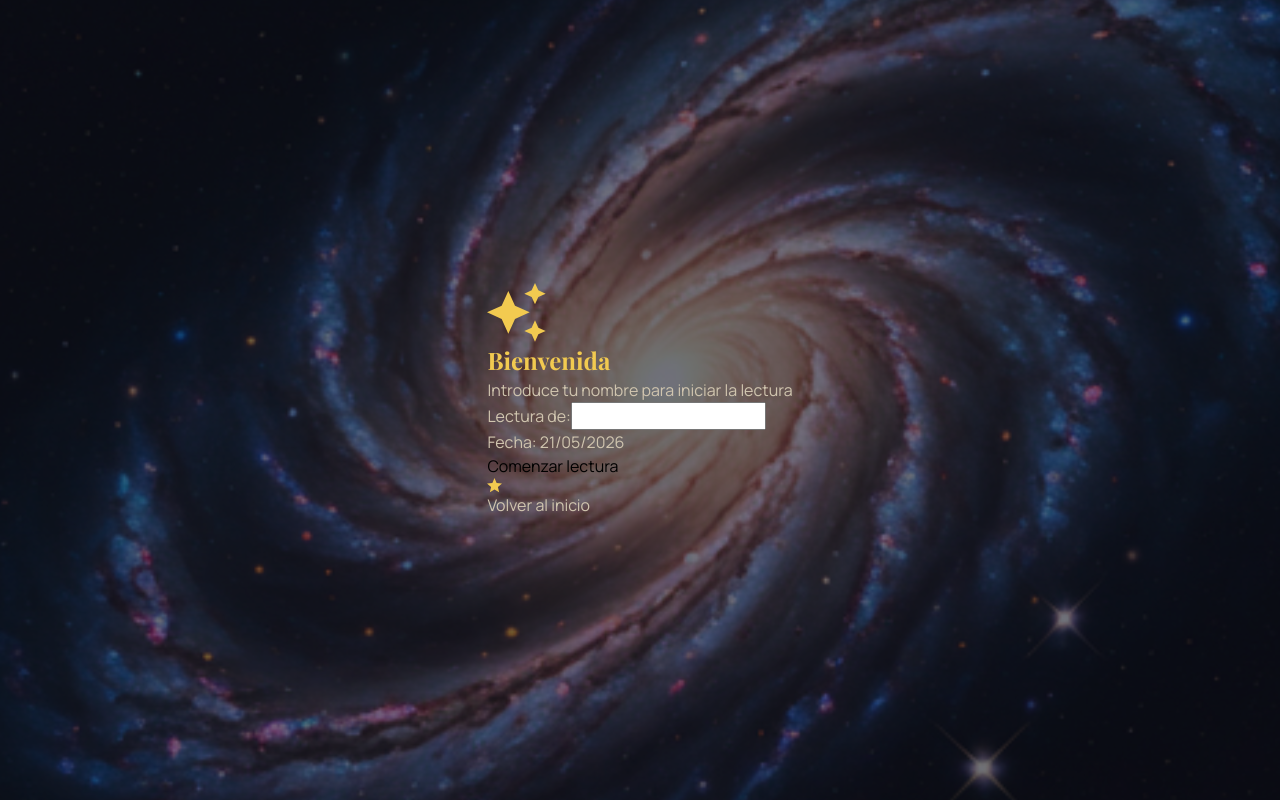
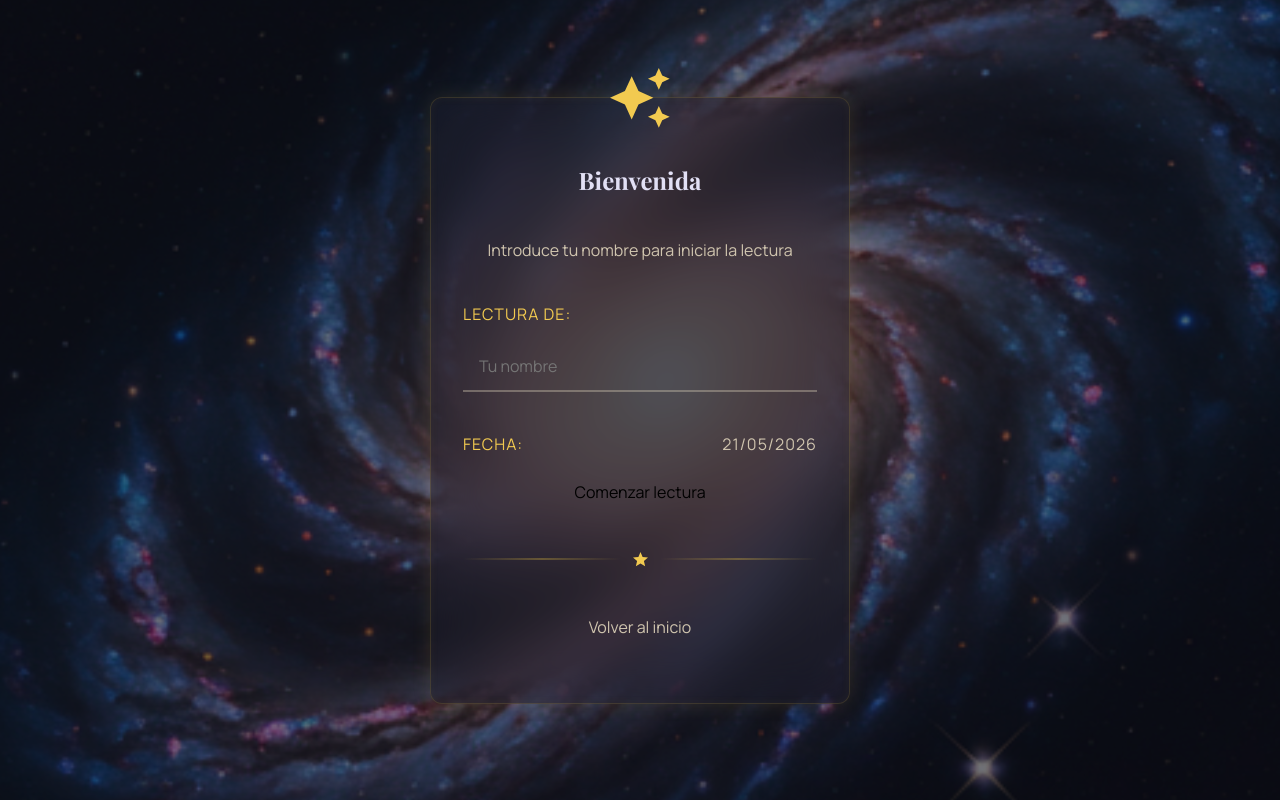
Before and after one commit to FactoriaF5-Tarot-Team1/GoddessesTarot, a React (Vite) app: page /reading-name in a window 1280 px wide. Built offline with nearby package versions, Linux system fonts and the light colour scheme; a web font is replaced by a local one.

Commit message:
style: add style to form

```diff
--- a/src/components/readingForm/ReadingForm.jsx
+++ b/src/components/readingForm/ReadingForm.jsx
@@ -1,6 +1,6 @@
 import React from "react";
 import starIcon from "../../assets/icons/stars.svg";
-import tinyStar from "../../assets/icons/tinyStar.svg";
+import tinyStar from "../../assets/icons/tiny-star.svg";
 import styles from "./ReadingForm.module.scss";
 
 function ReadingForm() {
@@ -14,18 +14,44 @@ function ReadingForm() {
   return (
     <section aria-labelledby="reading-title" className={styles.formSection}>
       <form className={styles.form}>
-        <img src={starIcon} alt="Tres estrellas que evocan el cielo nocturno" />
-        <h1>Bienvenida</h1>
+        <img
+          src={starIcon}
+          alt="Tres estrellas que evocan el cielo nocturno"
+          className={styles.starIcon}
+        />
+
+        <h1 className={styles.title}>Bienvenida</h1>
         <p>Introduce tu nombre para iniciar la lectura</p>
 
-        <label htmlFor="name">Lectura de:</label>
-        <input type="text" id="name" name="name" required minLength={2} />
+        <div className={styles.group}>
+          <label htmlFor="name" className={styles.label}>
+            Lectura de:
+          </label>
+          <input
+            type="text"
+            id="name"
+            name="name"
+            placeholder="Tu nombre"
+            required
+            minLength={2}
+            className={styles.input}
+          />
+        </div>
 
-        <p className={styles.date}>Fecha: {formattedDay}</p>
+        <p className={styles.date}>
+          Fecha: <span className={styles.dateValue}>{formattedDay}</span>
+        </p>
 
         <button>Comenzar lectura</button>
 
-        <img src={tinyStar} alt="Pequeña estrella decorativa" />
+        <div className={styles.divider}>
+          <img
+            src={tinyStar}
+            alt="Pequeña estrella decorativa"
+            className={styles.decorative}
+          />
+        </div>
+
         <a href="/">Volver al inicio</a>
       </form>
     </section>
--- a/src/components/readingForm/ReadingForm.module.scss
+++ b/src/components/readingForm/ReadingForm.module.scss
@@ -1,4 +1,5 @@
 @use "../../styles/variables" as v;
+@use "../../styles/mixins" as m;
 
 .formSection {
   position: relative;
@@ -19,3 +20,119 @@
     z-index: -1;
   }
 }
+
+.form {
+  @include m.glass-form;
+
+  position: relative;
+  padding: 4rem 2rem;
+  text-align: center;
+  max-width: 420px;
+  width: 90%;
+  display: flex;
+  flex-direction: column;
+  gap: 1.5rem;
+}
+
+.starIcon {
+  width: 60px;
+  position: absolute;
+  top: -30px;
+  left: 50%;
+  transform: translateX(-50%);
+  z-index: 3;
+
+  &::after {
+    content: "";
+    position: absolute;
+    top: 50%;
+    left: 50%;
+    width: 200%;
+    height: 200%;
+    transform: translate(-50%, -50%);
+    border-radius: 50%;
+    background: radial-gradient(
+      circle,
+      rgba(242, 202, 64, 0.35) 0%,
+      rgba(242, 202, 64, 0.15) 40%,
+      rgba(242, 202, 64, 0) 80%
+    );
+    filter: blur(30px);
+    z-index: -1;
+  }
+}
+
+.title {
+  color: v.$color-txt-btn;
+  margin-bottom: 1rem;
+}
+
+.group {
+  display: flex;
+  flex-direction: column;
+  align-items: flex-start;
+  gap: 1rem;
+  width: 100%;
+}
+
+.label {
+  color: v.$color-accent;
+  text-transform: uppercase;
+  letter-spacing: 1px;
+  padding-top: 1rem;
+}
+
+.input {
+  width: 100%;
+  padding: 0.75rem 1rem;
+  border: none;
+  background: none;
+  color: v.$form-placeholder;
+  border-bottom: 2px solid v.$form-placeholder;
+  outline: none;
+}
+
+.date {
+  color: v.$color-accent;
+  text-transform: uppercase;
+  letter-spacing: 1px;
+
+  display: flex;
+  justify-content: space-between;
+
+  padding-top: 1rem;
+}
+
+.dateValue {
+  color: v.$color-text;
+}
+
+.divider {
+  position: relative;
+  width: 100%;
+  display: flex;
+  justify-content: center;
+  align-items: center;
+  margin: 1.5rem 0;
+
+  &::before,
+  &::after {
+    content: "";
+    flex: 1;
+    height: 2px;
+    background: v.$form-divider;
+  }
+
+  &::before {
+    margin-right: 12px;
+  }
+
+  &::after {
+    margin-left: 12px;
+  }
+}
+
+.decorative {
+  width: 15px;
+  z-index: 2;
+}
--- /dev/null
+++ b/src/styles/_mixins.scss
@@ -0,0 +1,18 @@
+/*
+Los mixins sons bloques de código reutilizables que te permiten agrupar conjuntos de propiedades CSS o estilos completos
+*/
+
+@use "variables" as v;
+
+@mixin glass-form {
+  background: v.$form-bg;
+  backdrop-filter: blur(v.$form-blur);
+  -webkit-backdrop-filter: blur(v.$form-blur);
+
+  border: 1px solid v.$form-border;
+  border-radius: v.$form-radius;
+
+  box-shadow:
+    0 0 20px v.$form-shadow,
+    inset 0 0 10px v.$form-inner-shadow;
+}
--- a/src/styles/_variables.scss
+++ b/src/styles/_variables.scss
@@ -25,3 +25,18 @@ $font-secondary: "Manrope", sans-serif;
 $border-rad-btn: 8px;
 $border-rad-card: 16px;
 $border-rad-tarot: 12px;
+
+// FORM
+$form-bg: rgb(30, 30, 45, 0.40);
+$form-border: rgba(242, 202, 64, 0.15);
+$form-shadow: rgba(242, 202, 80, 0.10);
+$form-inner-shadow: rgba(242, 202, 80, 0.05);
+$form-blur: 24px;
+$form-radius: 12px;
+$form-placeholder: rgb(208, 197, 175, 0.4);
+$form-divider: linear-gradient(
+      to right,
+      transparent,
+      rgba(242, 202, 64, 0.3),
+      transparent
+    );
```
Also changed, not shown: src/assets/icons/tiny-star.svg (renamed from src/assets/icons/tinyStar.svg).
